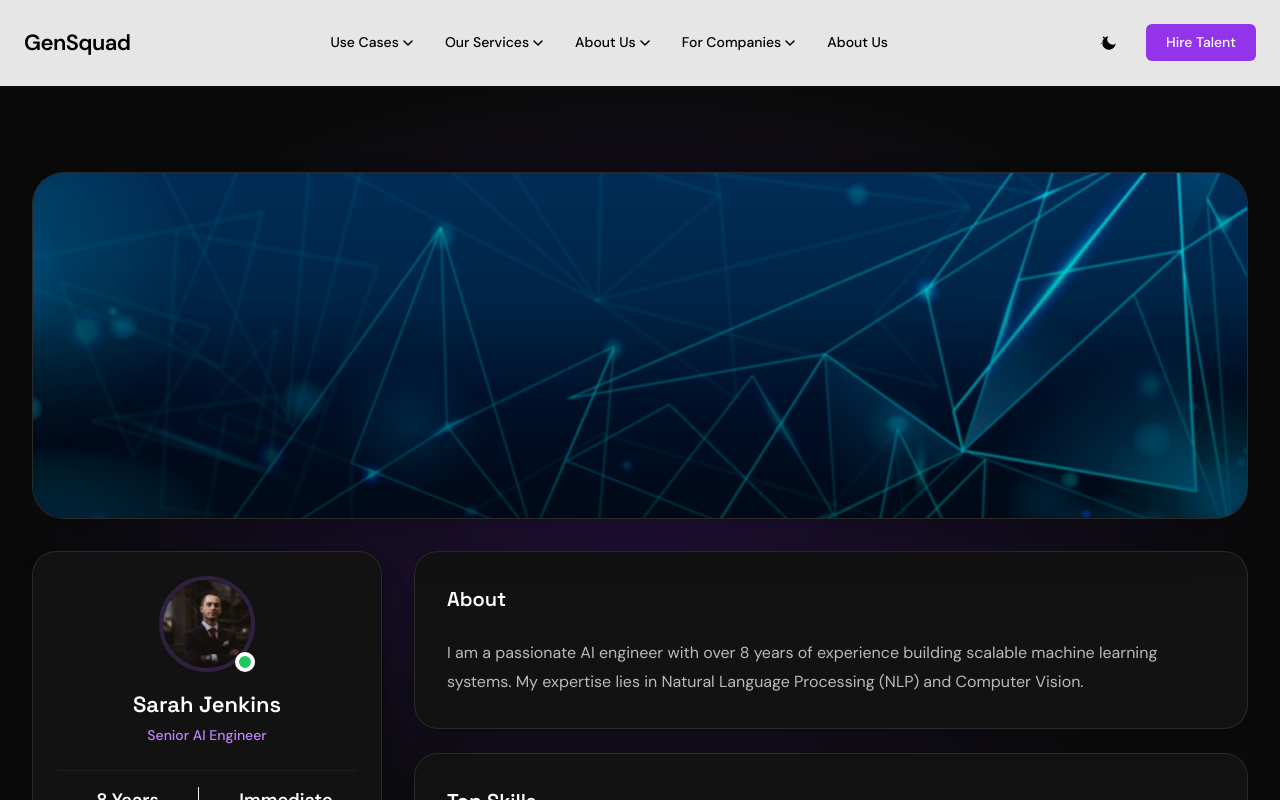
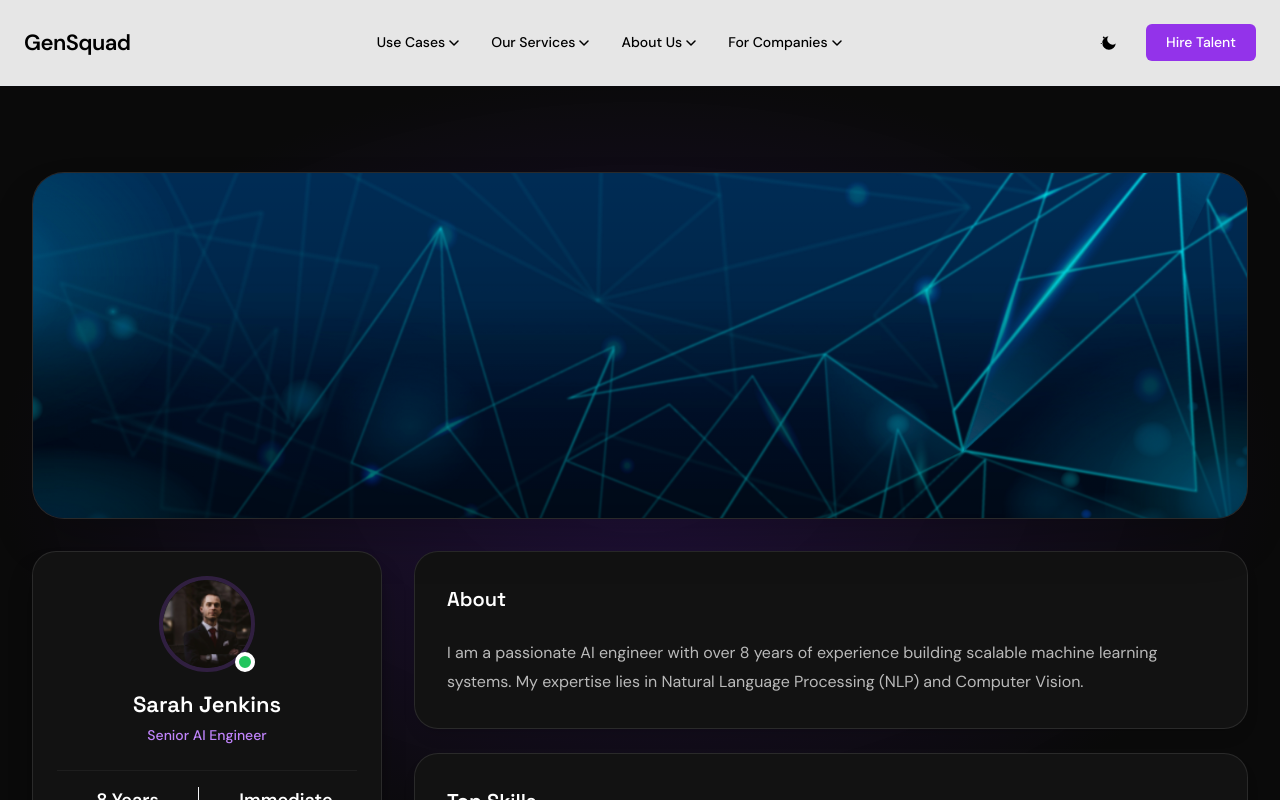
Before and after one commit to Mayank2617/GenSquadFrontend, a React (Vite) app: page /talent/1 in a window 1280 px wide. Shown: the top 800 px of the page. Built offline with nearby package versions, Linux system fonts and the light colour scheme.

Commit message:
Restructered the Navbar

```diff
--- a/src/components/layout/NavBar.jsx
+++ b/src/components/layout/NavBar.jsx
@@ -62,9 +62,6 @@ const NavBar = () => {
                 </button>
               </div>
             ))}
-            <Link to="/about" className="text-sm font-medium text-black dark:text-white hover:text-purple-600 transition-colors">
-              About Us
-            </Link>
           </nav>
 
           {/* RIGHT: ACTIONS */}
```
